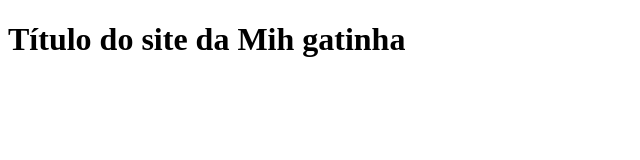
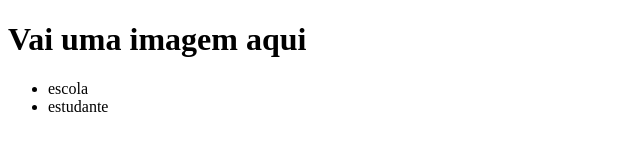
Before and after one commit to pazzin1/site-turma, a plain HTML site: page index.html in a window 1280 px wide. Shown: the whole page, without its empty margins (0-640 px from the left). Drawn offline with Linux system fonts and the light colour scheme.

Commit message:
trabalho 27/02

```diff
--- a/index.html
+++ b/index.html
@@ -7,7 +7,13 @@
     <title>Document</title>
 </head>
 <body>
-    <h1>Título do site da Mih gatinha</h1>
+    <h1>Vai uma imagem aqui</h1>
 
 </body>
 </html>
+<ul>
+    <li>escola</li>
+    <li>estudante</li>
+
+
+</ul>
```
